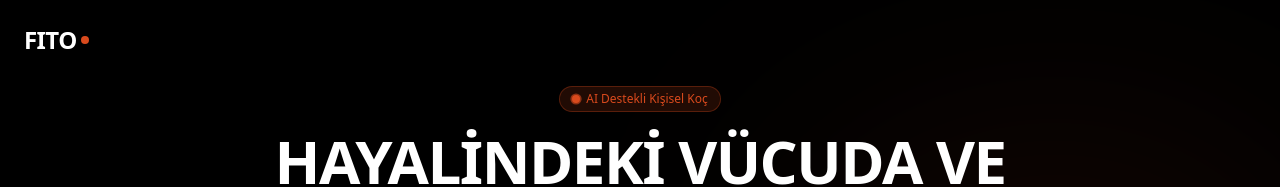
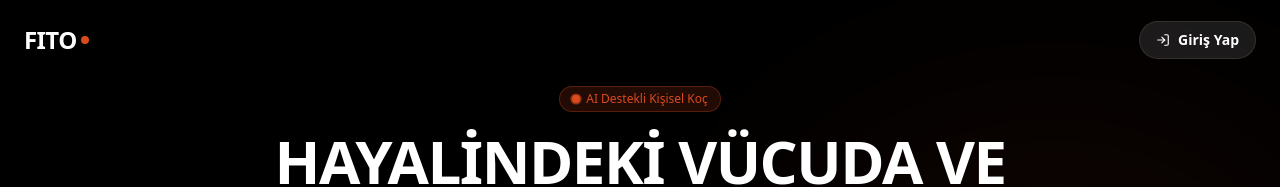
Before and after one commit to melekyilmaz1/FitoAI, a Next.js app: page / in a window 1280 px wide. Shown: the top 187 px of the page. Built offline with nearby package versions, Linux system fonts and the light colour scheme; no server answers.

Commit message:
feat: show login button on homepage when logged out

```diff
--- a/src/app/page.tsx
+++ b/src/app/page.tsx
@@ -3,7 +3,7 @@
 import { useState, useEffect } from "react"
 import { motion } from "motion/react"
 import Link from "next/link"
-import { ArrowRight, LayoutDashboard } from "lucide-react"
+import { ArrowRight, LogIn } from "lucide-react"
 import { ThreeDPhotoCarousel } from "@/components/ui/3d-carousel"
 import { AuthModal } from "@/components/dashboard/auth-modal"
 
@@ -11,7 +11,6 @@ export default function HomePage() {
   const [showAuthModal, setShowAuthModal] = useState(false)
   const [currentUser, setCurrentUser] = useState<any>(null)
 
-  // Sayfa yüklendiğinde ve oturum değiştiğinde localStorage'dan kullanıcıyı kontrol et
   useEffect(() => {
     const checkUser = () => {
       try {
@@ -27,13 +26,10 @@ export default function HomePage() {
     }
 
     checkUser()
-
-    // Oturum değişikliklerini dinle
     window.addEventListener("auth-change", checkUser)
     return () => window.removeEventListener("auth-change", checkUser)
   }, [])
 
-  // Spline Web Component Script'ini yükleme
   useEffect(() => {
     const script = document.createElement("script")
     script.src = "https://unpkg.com/@splinetool/viewer@1.9.72/build/spline-viewer.js"
@@ -78,15 +74,16 @@ export default function HomePage() {
           <span className="h-2 w-2 rounded-full bg-[#D94A1D]" />
         </div>
 
-        {currentUser ? (
-          <Link
-            href="/dashboard"
-            className="flex items-center gap-2 px-4 py-2 rounded-full bg-[#D94A1D] hover:bg-[#B83E17] text-white text-xs sm:text-sm font-semibold shadow-sm transition-all cursor-pointer"
+        {/* Sadece Giriş Yap Butonu (Kullanıcı giriş yapmamışsa görünür) */}
+        {!currentUser && (
+          <button
+            onClick={() => setShowAuthModal(true)}
+            className="flex items-center gap-2 px-4 py-2 rounded-full bg-white/10 hover:bg-white/20 text-white text-xs sm:text-sm font-semibold border border-white/10 transition-all cursor-pointer"
           >
-            <LayoutDashboard className="w-3.5 h-3.5" />
-            <span>DASHBOARD'A GİT</span>
-          </Link>
-        ) : null}
+            <LogIn className="w-3.5 h-3.5" />
+            <span>Giriş Yap</span>
+          </button>
+        )}
       </header>
 
       {/* Main Content Wrapper */}
```
